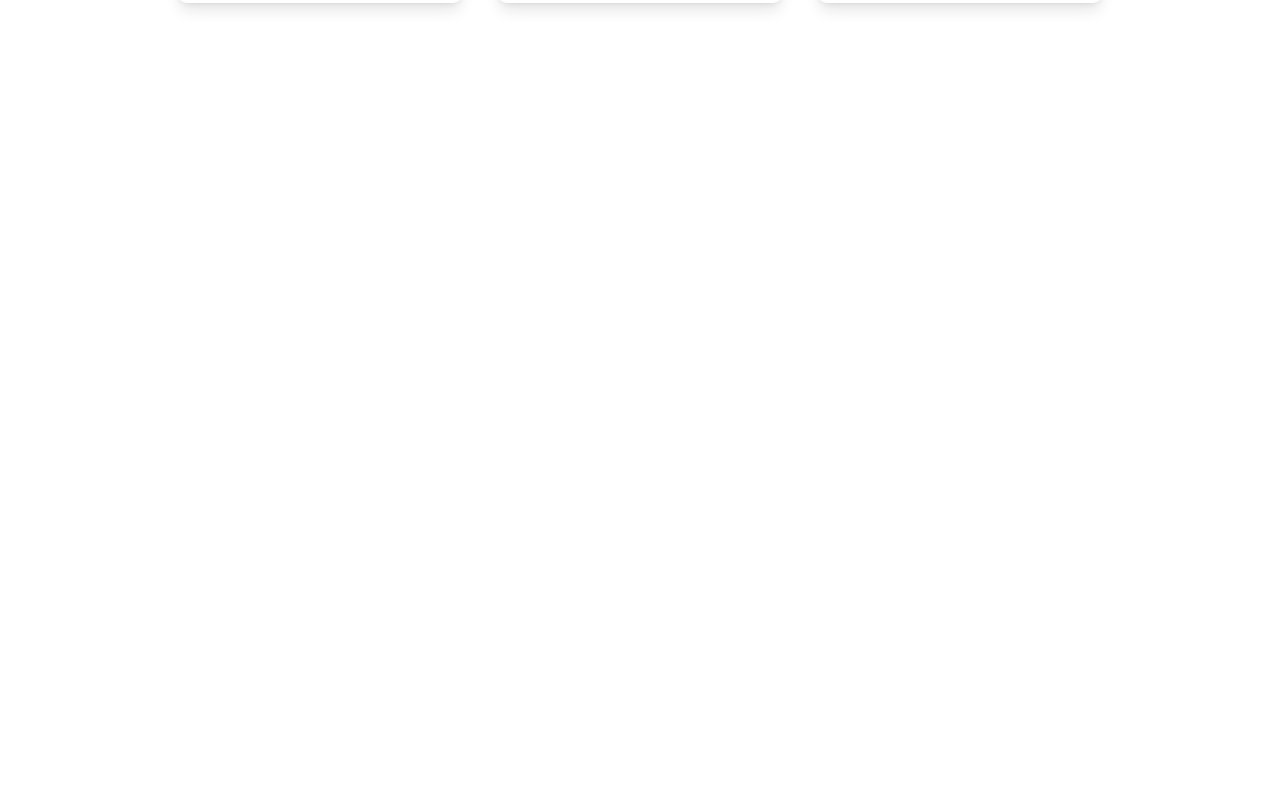
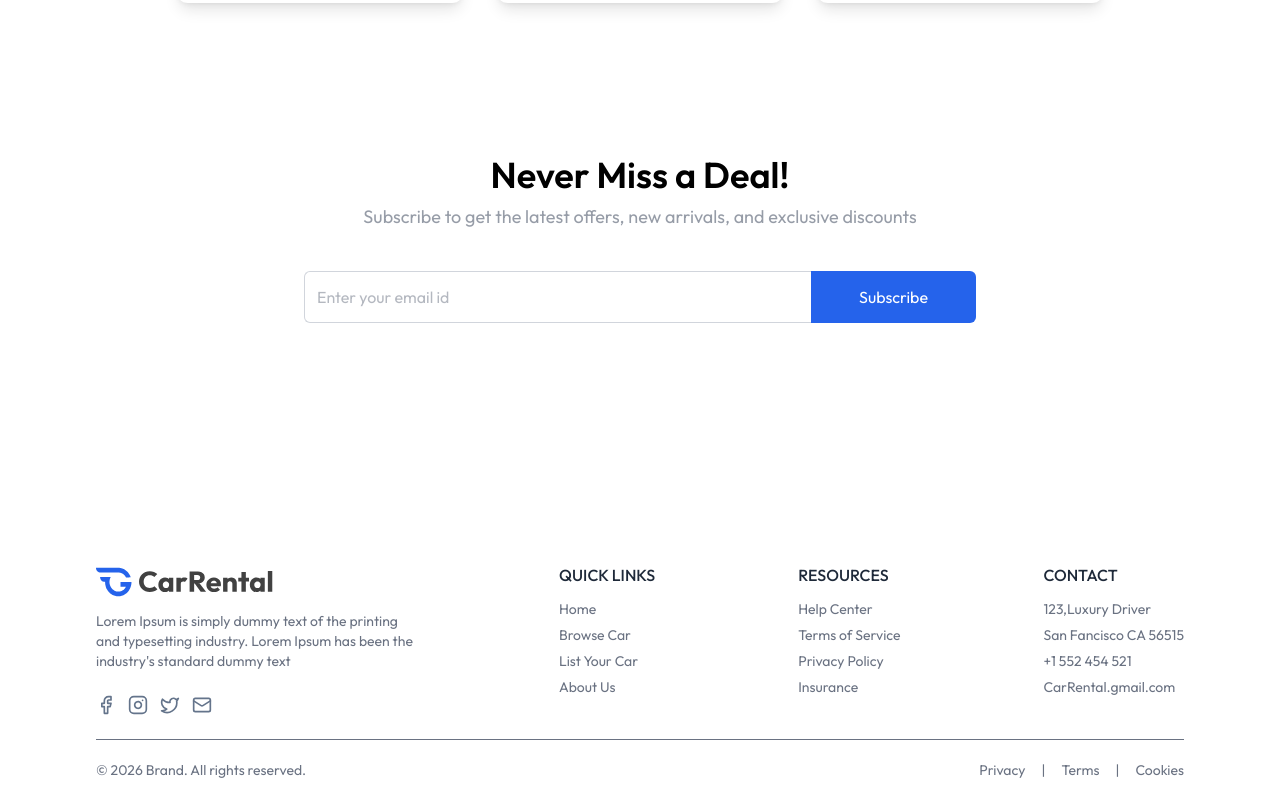
Before and after one commit to shahidamzad/CarRental, a React (Vite) app in the folder client/: page / in a window 1280 px wide. Shown: the part 2896-3696 px from the top of the page. Before the commit the page ends 3011 px from the top, so only its background shows below. Built offline with nearby package versions, Linux system fonts and the light colour scheme.

Commit message:
complete home page

```diff
--- a/client/src/App.jsx
+++ b/client/src/App.jsx
@@ -5,6 +5,7 @@
 import CarDetails from './pages/CarDetails'
 import Cars from './pages/Cars'
 import MyBookings from './pages/MyBookings'
+import Footer from './components/Footer'
 
 const App = () => {
   const [showLogin, setShowLogin] = useState(false)
@@ -23,6 +24,8 @@
 
     </Routes>
 
+    {!isOwnerPath && <Footer />}
+
 
     </>
   )
--- /dev/null
+++ b/client/src/components/Footer.jsx
@@ -0,0 +1,72 @@
+import React from 'react'
+import { assets } from '../assets/assets'
+
+const Footer = () => {
+    return (
+        <div className='px-8 md:px-16 xl:px-24 mt-32 mt-60 text-sm text-gray-500'>
+
+            <div className='flex flex-wrap justify-between items-start gap-8 pb-6 border-bordeecolor
+             border-b'>
+                <div className='max-w-80'>
+                    <img src={assets.logo} alt="logo" className=' h-8 md:h-9' />
+                    <p className='max-w-80 mt-3 '>
+                        Lorem Ipsum is simply dummy text of the printing and typesetting industry. Lorem Ipsum has been the industry's standard dummy text
+                    </p>
+
+                    <div className='flex items-center gap-3 mt-6'>
+
+                        <a href="#"><img src={assets.facebook_logo} alt="" className='w-5 h-5' /></a>
+                        <a href="#"><img src={assets.instagram_logo} alt="" className='w-5 h-5' /></a>
+                        <a href="#"><img src={assets.twitter_logo} alt="" className='w-5 h-5' /></a>
+                        <a href="#"><img src={assets.gmail_logo} alt="" className='w-5 h-5' /></a>
+
+
+                    </div>
+                </div>
+
+                <div>
+                    <h2 className='text-base font-medium text-gray-800 uppercase '>Quick Links</h2>
+                    <ul className='mt-3 flex flex-col gap-1.5'>
+                        <li><a href="#">Home</a></li>
+                        <li><a href="#">Browse Car</a></li>
+                        <li><a href="#">List Your Car</a></li>
+                        <li><a href="#">About Us</a></li>
+                    </ul>
+                </div>
+                <div>
+                    <h2 className='text-base font-medium text-gray-800 uppercase '>Resources</h2>
+                    <ul className='mt-3 flex flex-col gap-1.5'>
+                        <li><a href="#">Help Center</a></li>
+                        <li><a href="#">Terms of Service</a></li>
+                        <li><a href="#">Privacy Policy </a></li>
+                        <li><a href="#">Insurance</a></li>
+                    </ul>
+                </div>
+                <div>
+                    <h2 className='text-base font-medium text-gray-800 uppercase '>Contact</h2>
+                    <ul className='mt-3 flex flex-col gap-1.5'>
+                        <li>123,Luxury Driver </li>
+                        <li> San Fancisco CA 56515</li>
+                        <li> +1 552 454 521</li>
+                        <li> CarRental.gmail.com</li>
+                    </ul>
+                </div>
+
+            </div>
+
+            <div className='flex flex-col md:flex-row gap-2 items-center justify-between py-5'>
+                <p>© {new Date().getFullYear()} Brand. All rights reserved.</p>
+                <ul className='flex items-center gap-4'>
+
+                    <li><a href="#">Privacy</a> </li>
+                    <li>|</li>
+                    <li><a href="#">Terms</a> </li>
+                    <li>|</li>
+                    <li><a href="#">Cookies </a> </li>
+                </ul>
+            </div>
+        </div>
+    )
+}
+
+export default Footer
--- /dev/null
+++ b/client/src/components/Newslatter.jsx
@@ -0,0 +1,25 @@
+import React from 'react'
+
+const Newslatter = () => {
+    return (
+        <div class="flex flex-col items-center justify-center text-center space-y-2 max-md:px-4 my-10 mb-40">
+            <h1 class="md:text-4xl text-2xl font-semibold">Never Miss a Deal!</h1>
+            <p class="md:text-lg text-gray-500/70 pb-8">
+                Subscribe to get the latest offers, new arrivals, and exclusive discounts
+            </p>
+            <form class="flex items-center justify-between max-w-2xl w-full md:h-13 h-12">
+                <input
+                    class="border border-gray-300 rounded-md h-full border-r-0 outline-none w-full rounded-r-none px-3 text-gray-500"
+                    type="text"
+                    placeholder="Enter your email id"
+                    required
+                />
+                <button  type="submit" className="md:px-12 px-8 h-full text-white bg-primery hover:bg-primery-dull transition-all cursor-pointer rounded-md rounded-l-none">
+                    Subscribe
+                </button>
+            </form>
+        </div>
+    )
+}
+
+export default Newslatter
--- a/client/src/pages/Home.jsx
+++ b/client/src/pages/Home.jsx
@@ -3,6 +3,7 @@
 import FeaturedSection from '../components/FeaturedSection'
 import Banner from '../components/Banner'
 import Testimonial from '../components/Testimonial'
+import Newslatter from '../components/Newslatter'
 
 const Home = () => {
 
@@ -13,6 +14,7 @@
     <FeaturedSection />
     <Banner />
     <Testimonial />
+    <Newslatter />
     </>
   )
 }
```
